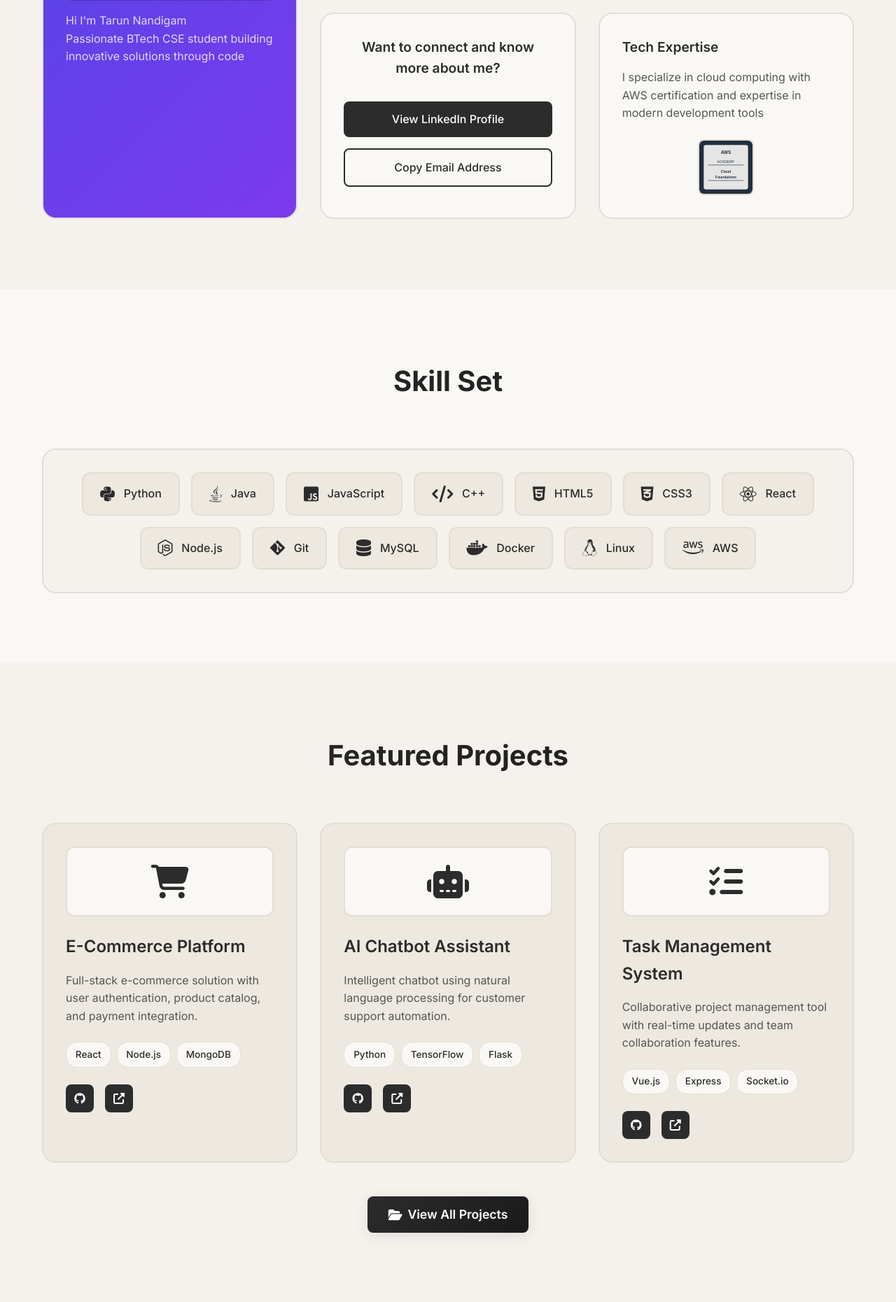
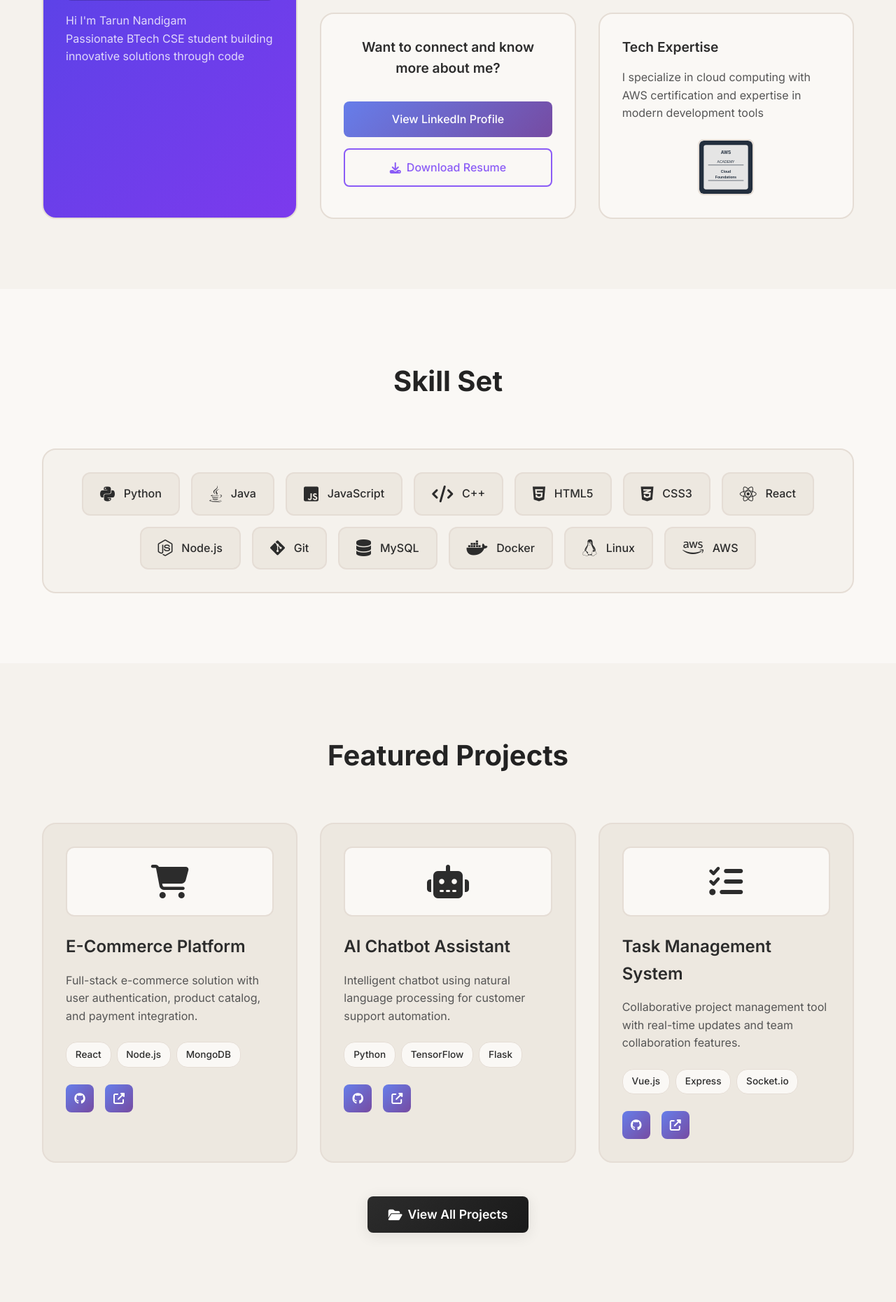
Before and after one commit to tarunnandigam/portfolio-website, a Flask app: page / in a window 1280 px wide. Shown: the part 1338-3199 px from the top of the page at 70% size. Run offline with Flask 3, Linux system fonts and the light colour scheme.

Commit message:
Enhance website appearance and provide resume download option
Adds premium color schemes and implements resume download functionality with file upload instructions.

Replit-Commit-Author: Agent
Replit-Commit-Session-Id: 6cd743e1-dae2-423a-9fd6-6951070c33be
Replit-Commit-Screenshot-Url: https://storage.googleapis.com/screenshot-production-us-central1/d0c3c9e5-590d-4b34-aa50-4e2cb7e4fa4d/affc20cb-1bd2-4914-8b85-b6a424312ca4.jpg

```diff
--- a/main.py
+++ b/main.py
@@ -1,6 +1,6 @@
 import os
 import json
-from flask import Flask, render_template, jsonify
+from flask import Flask, render_template, jsonify, send_file, abort
 
 app = Flask(__name__)
 app.secret_key = os.environ.get("SESSION_SECRET", "dev-secret-key-for-portfolio")
@@ -25,6 +25,25 @@ def get_portfolio_data():
     except json.JSONDecodeError:
         return jsonify({"error": "Invalid portfolio data format"}), 500
 
+@app.route('/download-resume')
+def download_resume():
+    """Download resume file"""
+    try:
+        resume_path = os.path.join('static', 'resume', 'Tarun_Nandigam_Resume.pdf')
+
+        # Check if resume file exists
+        if not os.path.exists(resume_path):
+            abort(404, description="Resume file not found. Please contact the site owner.")
+
+        return send_file(
+            resume_path,
+            as_attachment=True,
+            download_name='Tarun_Nandigam_Resume.pdf',
+            mimetype='application/pdf'
+        )
+    except Exception as e:
+        abort(500, description="Error downloading resume file.")
+
 if __name__ == "__main__":
     port = int(os.environ.get("PORT", 5000))
     app.run(host="0.0.0.0", port=port, debug=False)
--- a/static/css/style.css
+++ b/static/css/style.css
@@ -9,6 +9,11 @@
     --primary-color: #2c2c2c;
     --secondary-color: #1a1a1a;
     --accent-color: #404040;
+    --premium-gold: #ffd700;
+    --premium-purple: #8b5cf6;
+    --premium-blue: #3b82f6;
+    --premium-gradient: linear-gradient(135deg, #667eea 0%, #764ba2 100%);
+    --premium-accent: #ff6b6b;
     --bg-primary: #faf8f5;
     --bg-secondary: #f5f2ed;
     --bg-tertiary: #ede8e0;
@@ -307,8 +312,8 @@ html {
 /* Specific social media colors on hover */
 .social-link:hover .fab.fa-linkedin { color: #0077b5; }
 .social-link:hover .fab.fa-github { color: #333; }
-.social-link:hover .fas.fa-code { color: #ffa116; }
-.social-link:hover .fas.fa-trophy { color: #1f8acb; }
+.social-link:hover .fas.fa-code { color: var(--premium-gold); }
+.social-link:hover .fas.fa-trophy { color: var(--premium-purple); }
 
 /* About Section */
 .about {
@@ -508,28 +513,34 @@ html {
 
 .connect-btn {
     padding: 0.8rem 1.5rem;
-    background: var(--primary-color);
+    background: var(--premium-gradient);
     color: white;
     text-decoration: none;
     border-radius: 8px;
     font-weight: 500;
     transition: all 0.3s ease;
+    display: flex;
+    align-items: center;
+    justify-content: center;
+    gap: 0.5rem;
 }
 
 .connect-btn:hover {
     transform: translateY(-2px);
     box-shadow: var(--shadow-light);
+    background: var(--premium-purple);
 }
 
 .connect-btn.secondary {
     background: transparent;
-    color: var(--primary-color);
-    border: 2px solid var(--primary-color);
+    color: var(--premium-purple);
+    border: 2px solid var(--premium-purple);
 }
 
 .connect-btn.secondary:hover {
-    background: var(--primary-color);
+    background: var(--premium-purple);
     color: white;
+    box-shadow: 0 4px 15px rgba(139, 92, 246, 0.3);
 }
 
 /* Tech Card */
@@ -721,7 +732,7 @@ html {
     justify-content: center;
     width: 40px;
     height: 40px;
-    background: var(--primary-color);
+    background: var(--premium-gradient);
     color: white;
     border-radius: 8px;
     text-decoration: none;
@@ -731,6 +742,7 @@ html {
 .project-link:hover {
     transform: translateY(-2px);
     box-shadow: var(--shadow-light);
+    background: var(--premium-purple);
 }
 
 /* All Projects Section */
@@ -777,7 +789,10 @@ html {
 
 .achievement-icon {
     font-size: 3rem;
-    color: var(--primary-color);
+    background: var(--premium-gradient);
+    -webkit-background-clip: text;
+    -webkit-text-fill-color: transparent;
+    background-clip: text;
     margin-bottom: 1rem;
 }
 
@@ -826,7 +841,7 @@ html {
     top: 0;
     bottom: 0;
     width: 3px;
-    background: linear-gradient(to bottom, var(--primary-color), var(--secondary-color));
+    background: var(--premium-gradient);
     border-radius: 2px;
 }
 
--- /dev/null
+++ b/static/resume/sample_resume.txt
@@ -0,0 +1 @@
+This is a sample resume file for Tarun Nandigam. Replace this with your actual PDF resume.
--- a/templates/index.html
+++ b/templates/index.html
@@ -166,8 +166,8 @@
                             <a href="https://www.linkedin.com/in/tarunnandigam/" target="_blank" class="connect-btn">
                                 View LinkedIn Profile
                             </a>
-                            <a href="mailto:tarun.nandigam@example.com" class="connect-btn secondary">
-                                Copy Email Address
+                            <a href="/download-resume" class="connect-btn secondary" id="resume-btn">
+                                <i class="fas fa-download"></i> Download Resume
                             </a>
                         </div>
                     </div>
```
Also changed, not shown: replit.md (+9 -0 lines), static/resume/README.md (added).
